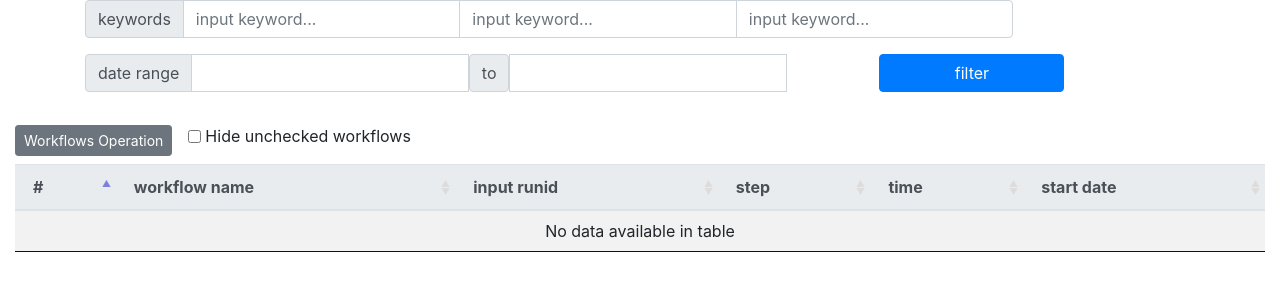
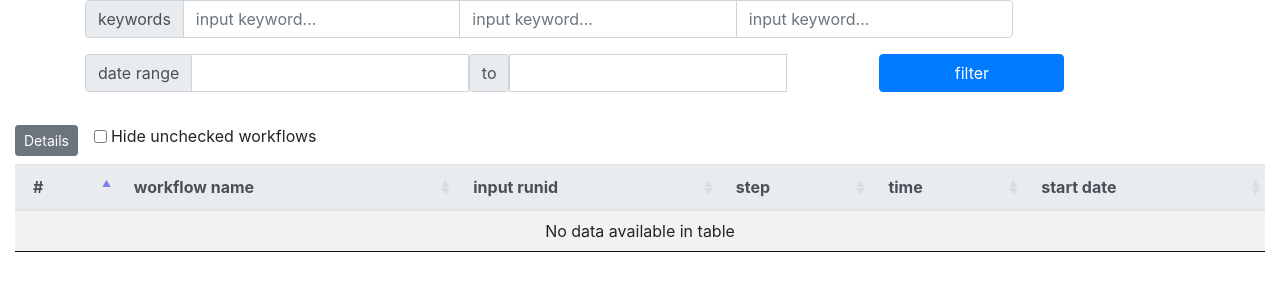
Before and after one commit to tom-tan/drill-hawk, a Flask app: template templates/index.html in a window 1280 px wide. Shown: the part 56-356 px from the top of the page. Run offline with Flask 2, Linux system fonts and the light colour scheme; the template is opened without the code that fills it, so the values that code supplies are empty; some libraries are stand-ins or nearby versions.

Commit message:
一覧のボタン名を変更 Workflow Operation -> Details

```diff
--- a/templates/index.html
+++ b/templates/index.html
@@ -51,7 +51,7 @@
   <div class="form-inline">
     <div class="form-group mb-2">
       <button class="btn btn-secondary btn-sm" type="button" id="act_show">
-        Workflows Operation
+        Details
       </button>
       <div class="form-group mx-sm-3 mb-2">
         <div class="form-check">
```
